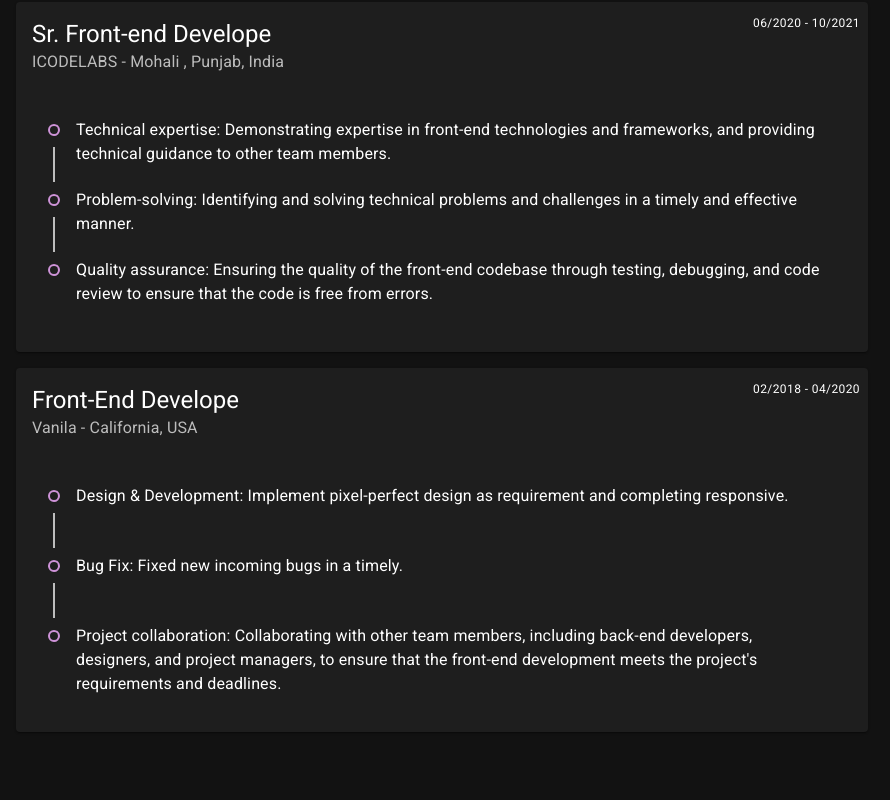
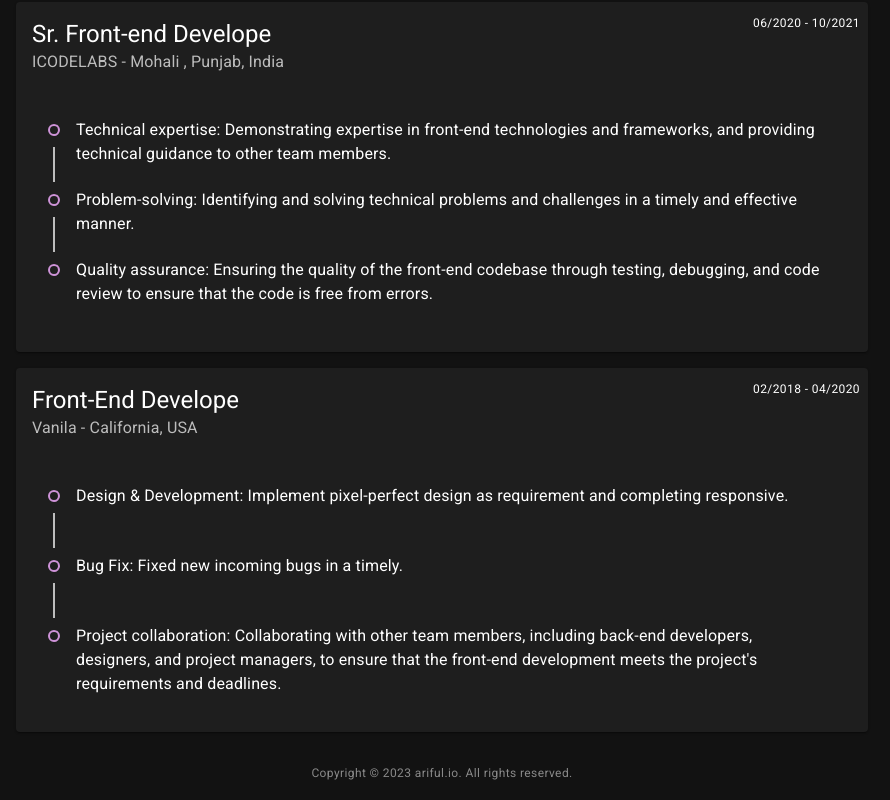
Before and after one commit to arifulbgt4/ariful.io, a Next.js app: page / in a window 1280 px wide. Shown: the part 704-1504 px from the top of the page, without its empty margins (198-1088 px from the left). Before the commit the page ends 1452 px from the top, so only its background shows below. Built offline with nearby package versions, Linux system fonts and the light colour scheme.

Commit message:
feat: footer copyright

```diff
--- a/src/app/layout.tsx
+++ b/src/app/layout.tsx
@@ -1,4 +1,5 @@
 import ThemeContextProvider from "src/theme";
+import Footer from "src/widgets/Footer";
 
 export const metadata = {
   title: "Ariful islam",
@@ -15,7 +16,10 @@ export default function RootLayout({
   return (
     <html lang="en">
       <ThemeContextProvider>
-        <body suppressHydrationWarning={true}>{children}</body>
+        <body suppressHydrationWarning={true}>
+          {children}
+          <Footer />
+        </body>
       </ThemeContextProvider>
     </html>
   );
--- a/src/layouts/DefaultLayout/index.tsx
+++ b/src/layouts/DefaultLayout/index.tsx
@@ -13,11 +13,7 @@ import { DefaultLayoutOptions } from "./Types";
 
 const DefaultLayout: FC<DefaultLayoutOptions> = ({ children }) => {
   return (
-    <Stack
-      sx={{
-        mb: 5,
-      }}
-    >
+    <Stack>
       {/* <ListNavigation /> */}
       <Container maxWidth="md">
         <PortfolioHeader />
--- /dev/null
+++ b/src/widgets/Footer/index.tsx
@@ -0,0 +1,17 @@
+"use client";
+import { Stack, Typography } from "@mui/material";
+
+const Footer = () => {
+  const date = new Date().getFullYear();
+  return (
+    <footer>
+      <Stack alignItems="center" sx={{ p: 2 }}>
+        <Typography color="text.icon" variant="caption">
+          Copyright © {date} ariful.io. All rights reserved.
+        </Typography>
+      </Stack>
+    </footer>
+  );
+};
+
+export default Footer;
```
